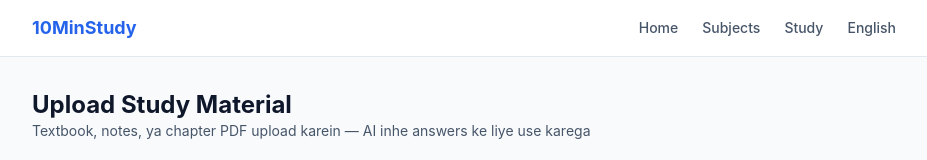
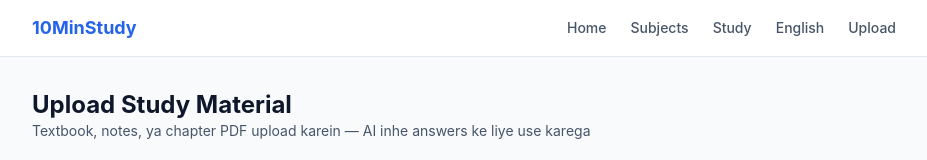
Before and after one commit to cryptopknews-glitch/Study-, a Next.js app: page /upload in a window 1280 px wide. Shown: the top 160 px of the page, without its empty margins (176-1103 px from the left). Built offline with nearby package versions, Linux system fonts and the light colour scheme.

Commit message:
Phase 5: Create/Update src/components/Navbar.tsx

```diff
--- a/src/components/Navbar.tsx
+++ b/src/components/Navbar.tsx
@@ -8,6 +8,7 @@ const NAV_LINKS = [
   { href: '/subjects', label: 'Subjects' },
   { href: '/study', label: 'Study' },
   { href: '/english', label: 'English' },
+  { href: '/upload', label: 'Upload' },
 ]
 
 export default function Navbar() {
```
